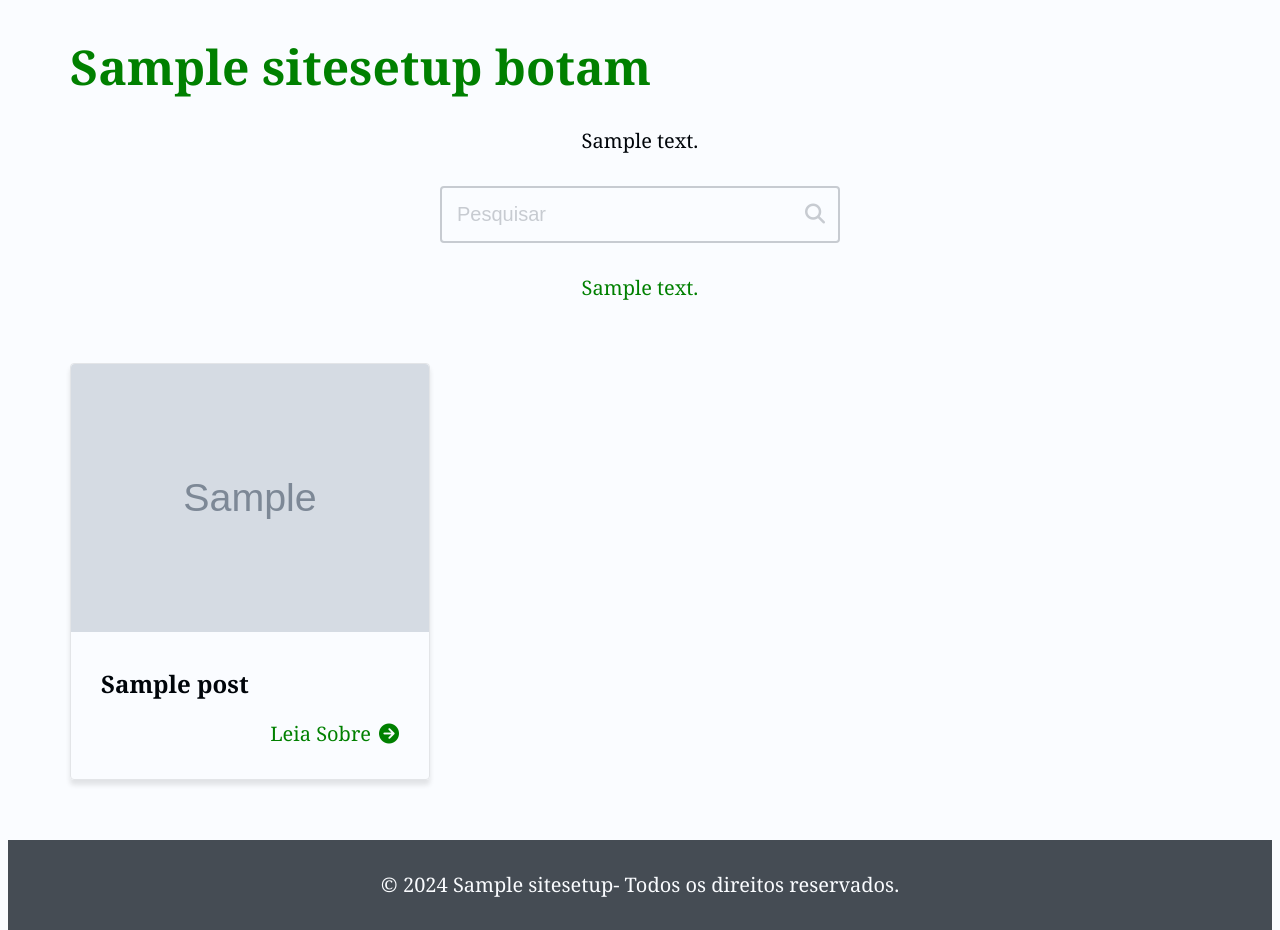
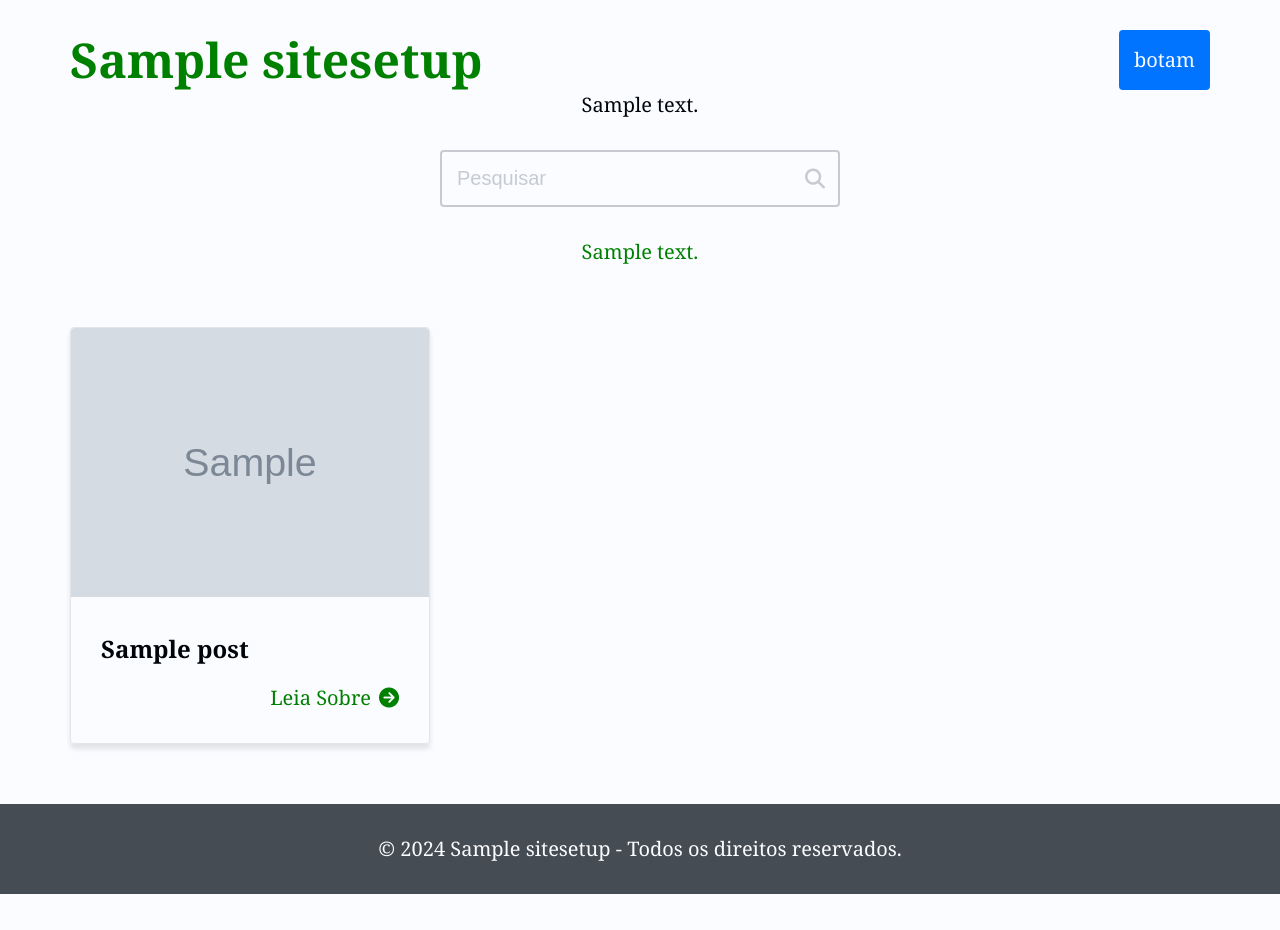
Before and after one commit to Josmateussilva0110/projeto_placas_de_transito, a Django app: page / in a window 1280 px wide. After the commit the page ends 894 px from the top, so only its background shows below. Run offline with Django 5.2, Linux system fonts and the light colour scheme; tables that the repository leaves empty hold one stand-in row (values such as "Sample post"); grey boxes marked "Sample" are stand-in pictures.

Commit message:
footer ajustado

```diff
--- a/base_static/global/css/style.css
+++ b/base_static/global/css/style.css
@@ -230,6 +230,14 @@ html,
   white-space: nowrap;
 }
 
+html, body {
+  margin: 0;
+  padding: 0;
+  width: 100%;
+  height: 100%;
+}
+
+
 /* Header */
 .blog-title,
 .blog-description {
@@ -305,15 +313,19 @@ html,
 
 /* Footer */
 .footer {
+  width: 100%;
   background: hsl(var(--clr-gray-dk));
   color: hsl(var(--clr-white));
+  padding: var(--spacing-md) 0;
 }
 
 .footer a {
+  color: inherit;
   color: hsl(var(--clr-white));
 }
 
 .footer a:hover {
+  width: 100%;
   color: hsl(var(--clr-primary-ltst));
 }
 
@@ -483,3 +495,55 @@ html,
 .custom-title {
   color: green; /* Altere para a cor que deseja */
 }
+
+
+.blog-title-wrapper {
+  display: flex;
+  align-items: center;
+  justify-content: space-between;
+}
+
+.button-link {
+  display: inline-block;
+  padding: var(--spacing-smlst);
+  background-color: hsl(var(--clr-primary-base));
+  color: hsl(var(--clr-white));
+  text-decoration: none;
+  border-radius: var(--br-base);
+  cursor: pointer;
+}
+
+.button-link:hover {
+  background-color: hsl(var(--clr-primary-dk));
+}
+
+.dropdown-menu {
+  list-style: none;
+  padding: 0;
+  margin: 0;
+  display: none;
+  position: absolute;
+  background-color: hsl(var(--clr-white));
+  border: 1px solid hsl(var(--clr-gray-ltst));
+  border-radius: var(--br-base);
+  box-shadow: 0 5px 10px hsl(var(--clr-black) / 0.2);
+}
+
+details[open] .dropdown-menu {
+  display: block;
+}
+
+.dropdown-menu li {
+  margin: 0;
+}
+
+.dropdown-menu li a {
+  display: block;
+  padding: var(--spacing-smlst);
+  text-decoration: none;
+  color: hsl(var(--clr-black));
+}
+
+.dropdown-menu li a:hover {
+  background-color: hsl(var(--clr-gray-ltst));
+}
--- a/placas_transito/templates/placas_transito/partials/_footer.html
+++ b/placas_transito/templates/placas_transito/partials/_footer.html
@@ -1,12 +1,11 @@
-<footer class="footer section-wrapper mt-base">
-    <div class="section-content-wide">
-      <div class="section-gap">
-        <div class="center">
-          <a href="#"> © {% now "Y" %} {{site_setup.title }}- Todos os direitos reservados. </a>
-        </div>
-      </div>
+<footer class="footer mt-base">
+  <div class="section-gap">
+    <div class="center">
+      <a href=" {% url "placas_transito:index" %}">© {% now "Y" %} {{site_setup.title }} - Todos os direitos reservados.</a>
     </div>
+  </div>
 </footer>
+
 
 <script>
   (function () {
--- a/placas_transito/templates/placas_transito/partials/_header.html
+++ b/placas_transito/templates/placas_transito/partials/_header.html
@@ -1,14 +1,25 @@
 <header class="header section-wrapper">
-    <div class="section-content-wide">
-      <div class="section-gap">
+  <div class="section-content-wide">
+    <div class="section-gap">
 
-        <h1 class="blog-title left pb-base">
+      <div class="blog-title-wrapper">
+        <h1 class="blog-title">
           <a class="custom-title" href="/"> {{ site_setup.title }}</a>
-          <a class="custom-title" href="/">botam</a>
         </h1>
-        {% if site_setup.show_description %}
-          <p class="blog-description pb-base center">{{ site_setup.description }}</p>
-        {% endif %}
+
+        <details class="custom-dropdown">
+          <summary class="custom-title button-link">botam</summary>
+          <ul class="dropdown-menu">
+            <li><a href="/option1">Opção 1</a></li>
+            <li><a href="/option2">Opção 2</a></li>
+            <li><a href="/option3">Opção 3</a></li>
+          </ul>
+        </details>
+      </div>
+
+      {% if site_setup.show_description %}
+        <p class="blog-description pb-base center">{{ site_setup.description }}</p>
+      {% endif %}
 
 
       {% if site_setup.show_search %}
```
